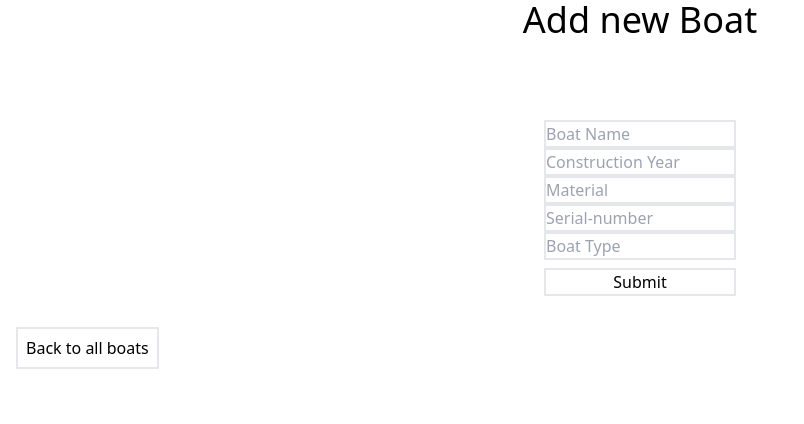
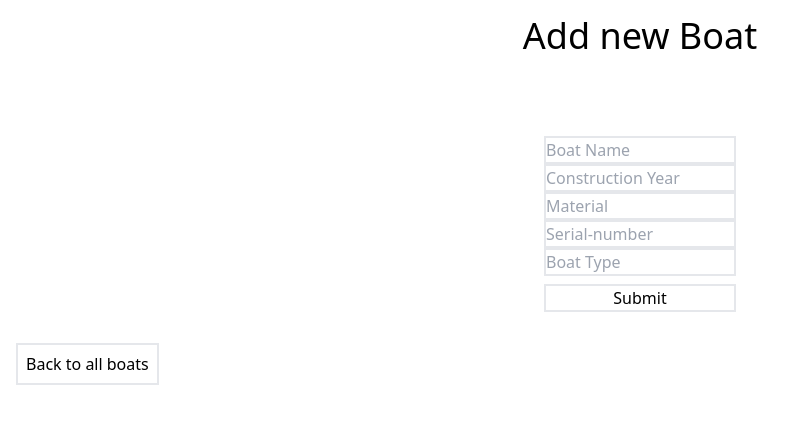
Before and after one commit to S-Guettner/boat-rental, a React (Vite) app in the folder frontend/: page /new-boat in a window 1280 px wide. Shown: the top 424 px of the page, without its empty margins (0-804 px from the left). Built offline with nearby package versions, Linux system fonts and the light colour scheme.

Commit message:
style(frontend): changed add new boat page

```diff
--- a/frontend/src/pages/CreateNewBoat.tsx
+++ b/frontend/src/pages/CreateNewBoat.tsx
@@ -40,7 +40,7 @@ const CreateNewBoat: FC<CreateNewBoatProps> = ({}) => {
 
     return (
     <main >
-        <h1 className='text-center text-4xl mb-20'>Add new Boat</h1>
+        <h1 className='text-center text-4xl mb-20 pt-4'>Add new Boat</h1>
             <div className='w-48 mx-auto'>
               <input className='border-2 block w-48' ref={boatName} placeholder='Boat Name' type="text" />
               <input className='border-2 block w-48' ref={constructionYear} placeholder='Construction Year' type="number" />
```
